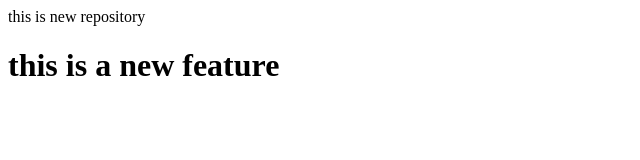
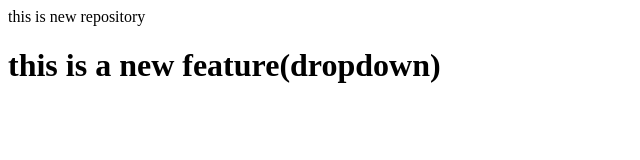
Before and after one commit to Anshuman-web-dev/local, a plain HTML site: page index.html in a window 1280 px wide. Shown: the whole page, without its empty margins (0-640 px from the left). Drawn offline with Linux system fonts and the light colour scheme.

Commit message:
dropdown

```diff
--- a/index.html
+++ b/index.html
@@ -1,2 +1,2 @@
 <p>this is new repository</p>
-<h1>this is a new feature</h1>
+<h1>this is a new feature(dropdown)</h1>
```
